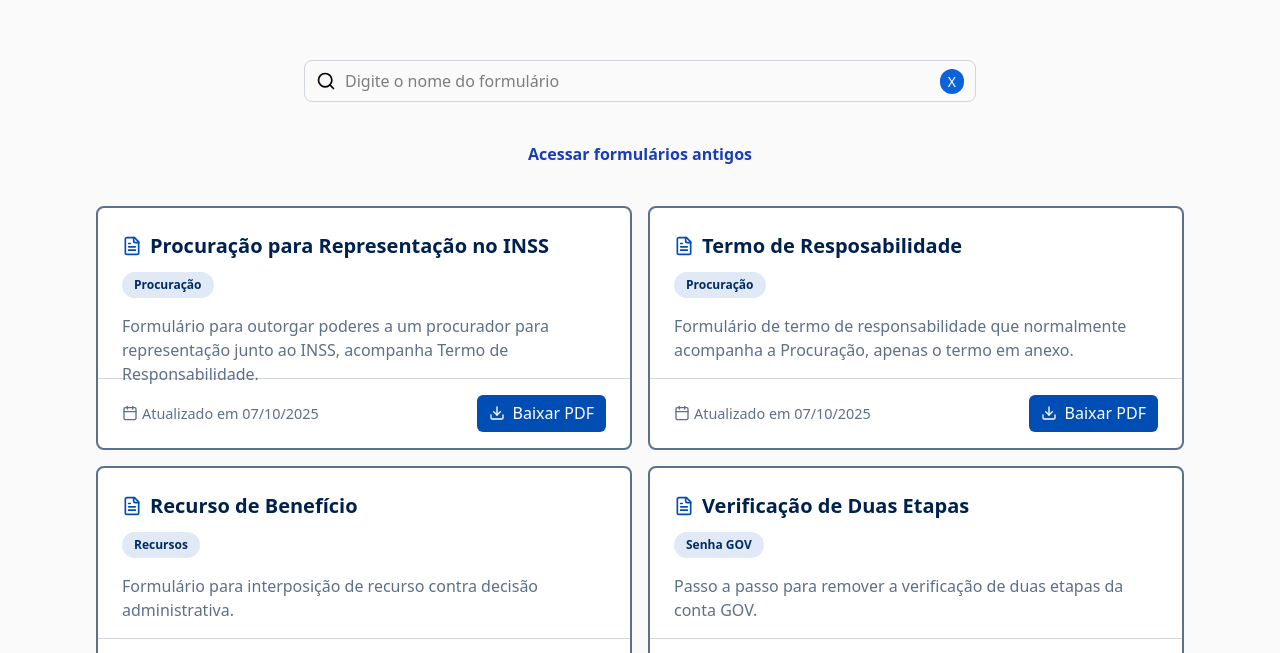
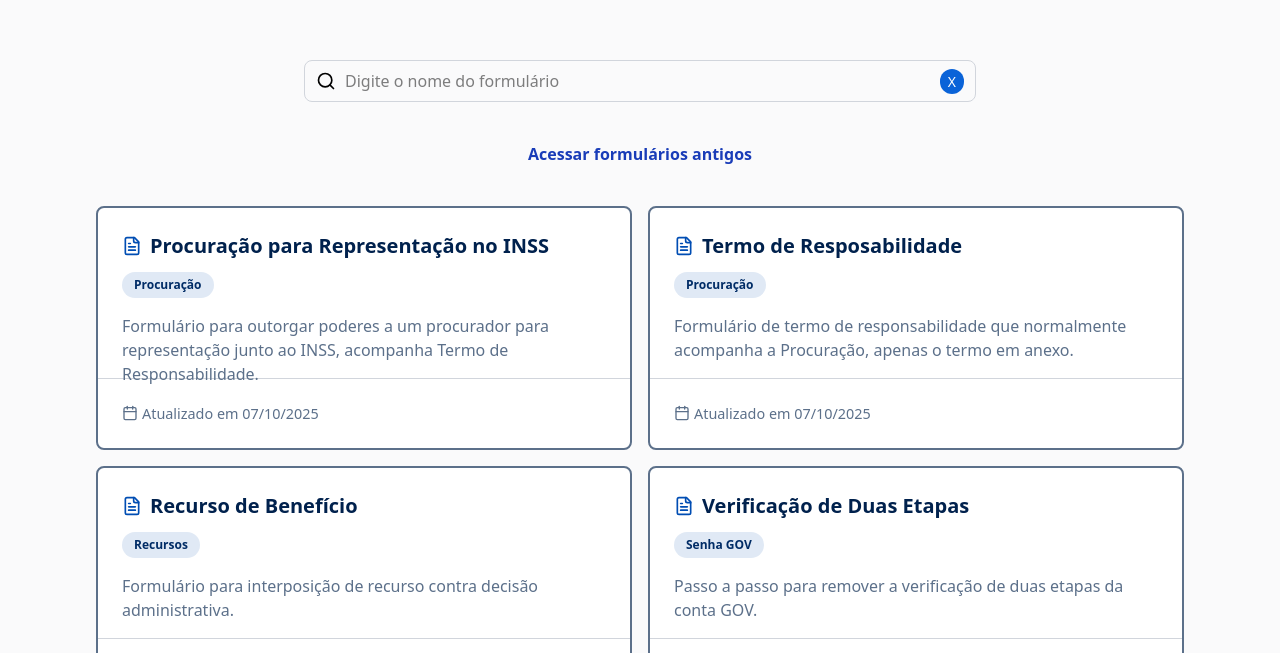
Before and after one commit to MuriloZague/inanexos, a React (Vite) app: page / in a window 1280 px wide. Shown: the part 136-789 px from the top of the page. Built offline with nearby package versions, Linux system fonts and the light colour scheme.

Commit message:
style: ajusting color on diferents pages

```diff
--- a/src/App.tsx
+++ b/src/App.tsx
@@ -40,7 +40,7 @@ const App: React.FC = () =>  {
       ) : (
         <div className="grid grid-cols-1 md:grid-cols-2 gap-4 mx-4 sm:mx-24">
           {filtrados.map((form) => (
-            <Card key={form.id} form={form} />
+            <Card color='blue-800' key={form.id} form={form} />
           ))}
         </div>
       )}
--- a/src/components/Card.tsx
+++ b/src/components/Card.tsx
@@ -2,7 +2,13 @@ import React from "react";
 import type { Formulario } from "../types";
 import { FileText, Calendar, Download } from "lucide-react";
 
-export const Card: React.FC<{ form: Formulario }> = ({ form }) => {
+interface CardProps{
+  form: Formulario;
+  color: string;
+}
+
+export const Card: React.FC<CardProps> = ({ form, color }) => {
+
   return (
     <div className="bg-white rounded-lg border-2 border-[#5c708a] hover:border-[#bedbff] hover:shadow-lg transition">
 
@@ -18,11 +24,11 @@ export const Card: React.FC<{ form: Formulario }> = ({ form }) => {
 
       <div className="border-t border-gray-300 sm:px-6 px-3 py-4 flex items-center justify-between">
         <div className="flex items-center">
-          <Calendar className="text-[#5c708a] h-4 w-4 mr-1" />
+          <Calendar className="text-[#5c708a] h-4 w-4 mr-1"/>
           <p className="text-[#5c708a] text-[0.9rem]">Atualizado em {form.date}</p>
         </div>
         <div>
-          <a href={`/forms/${form.link}`} download className="bg-[#004db3] hover:bg-[#0a63d8] hover:cursor-pointer transition text-white flex py-[0.4rem] px-3 rounded-md items-center">
+          <a href={`/forms/${form.link}`} download className={`bg-${color} hover:${color === "blue-800" ? "bg-[#0a63d8]" : "bg-[#d8b20a]"} hover:cursor-pointer transition text-white flex py-[0.4rem] px-3 rounded-md items-center`}>
             <Download className="h-4 w-4 mr-2"/>
             <p>Baixar PDF</p>
           </a>
--- a/src/components/Unused.tsx
+++ b/src/components/Unused.tsx
@@ -36,7 +36,7 @@ const Unused: React.FC = () =>  {
       ) : (
         <div className="grid grid-cols-1 md:grid-cols-2 gap-4 mx-4 sm:mx-24">
           {filtrados.map((form) => (
-            <Card key={form.id} form={form} />
+            <Card color='orange-400' key={form.id} form={form} />
           ))}
         </div>
       )}
```
